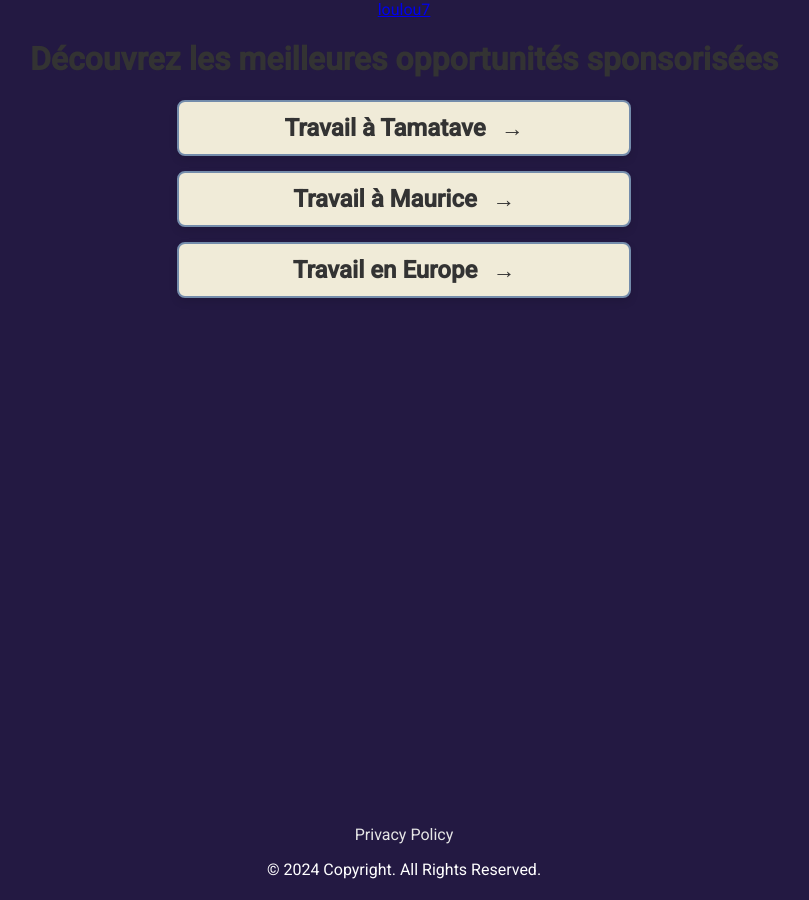
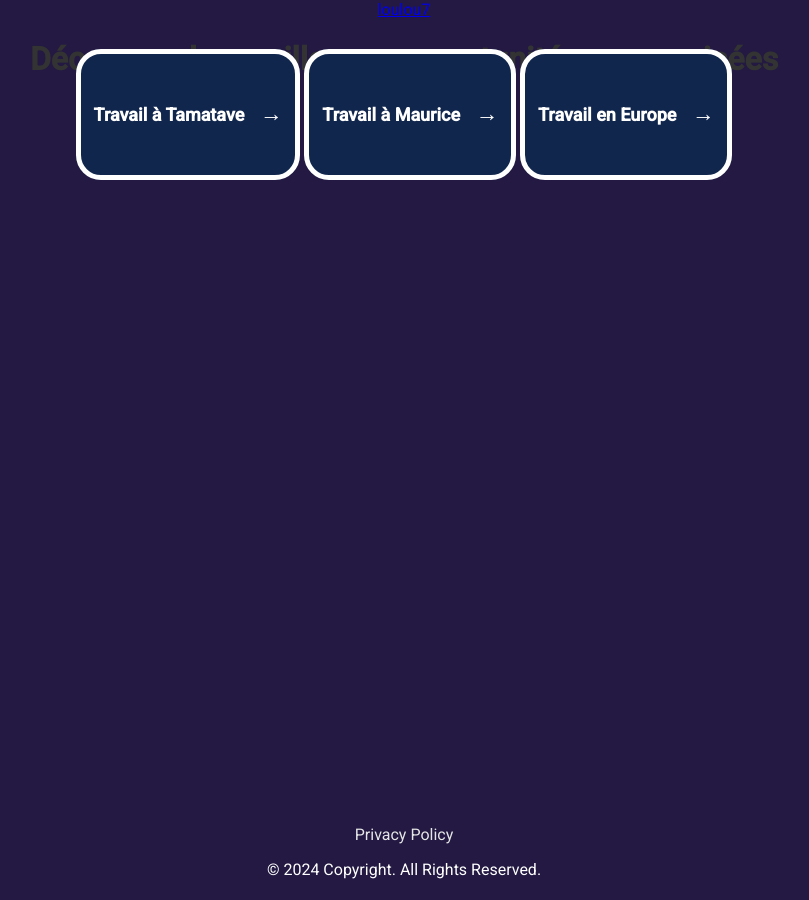
Before and after one commit to Chaloux13/loulou7, a Jekyll site: the page built from index.md, in a window 1280 px wide. Shown: the whole page, without its empty margins (236-1045 px from the left). Built offline with Jekyll 4.4.1, drawn with Linux system fonts in a browser that asks for light colours.

Commit message:
Update style.css

```diff
--- a/assets/css/style.css
+++ b/assets/css/style.css
@@ -54,23 +54,18 @@
 
 /* --- Boutons (Accueil & Pages) --- */
 a.bouton-acceuil, a.bouton-page {
- display: block;  /* Utiliser block pour chaque bouton afin de les empiler verticalement */
- width: auto;  /* Ne pas forcer la largeur */
- max-width: 400px; /* Limiter la largeur maximale des boutons */
- margin-left: auto;
- margin-right: auto;
- margin-top: 15px; /* Espacement au-dessus des boutons */
- background-color: #f0ebd8; /* Fond des boutons */
- color: #333;
- border: 2px solid #748cab; /* Bordure couleur bleu ciel bas */
- padding: 12px 25px;
- font-size: 1.5rem;
- text-align: center;
- border-radius: 8px;
- text-decoration: none;
- transition: background 0.3s, box-shadow 0.3s;
- font-weight: bold;
- box-shadow: 0 4px 8px rgba(0, 0, 0, 0.1);
+ grid-column: 1 / span 1;
+ align-self: center;
+ padding: 50px 13px 50px 13px;
+ border-radius: 25px;
+ border: 5px solid #ffffff;
+ margin-bottom: 20px;
+ background-color: rgb(17, 38, 77);
+ text-decoration-line: none;
+ font-size: 18px;
+ font-weight: 700;
+ color: #ffffff;
+ text-align: left;
 }
 
 
```
